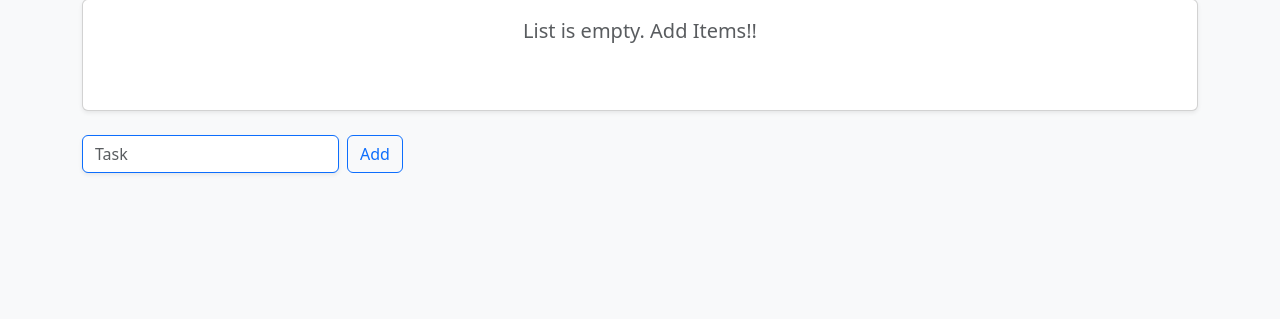
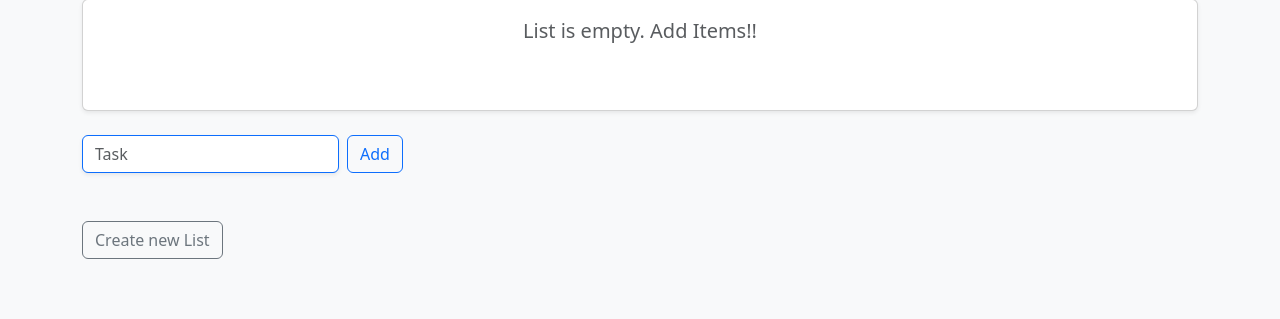
Before and after one commit to dwaynxz/flask-todo-list-v1, a Flask app: page / in a window 1280 px wide. Shown: the part 275-594 px from the top of the page. Run offline with Flask 3, Linux system fonts and the light colour scheme.

Commit message:
feat: add new route for new list

```diff
--- a/Todo/main.py
+++ b/Todo/main.py
@@ -10,6 +10,9 @@ class TodoList:
         if len(self.list) == 0:
             return True
 
+    def new_list(self):
+        self.list.clear()
+
     def __repr__(self):
         return f"Todo List: {self.list}"
 
--- a/Todo/routes.py
+++ b/Todo/routes.py
@@ -19,3 +19,9 @@ def add():
         todo.add(task)
         flash ("Task added", category="success")
         return redirect("/")
+
+@app.route("/new", methods=["POST"])
+def new():
+    todo.new_list()
+    flash("New To-Do list created", "success")
+    return redirect("/home")
--- a/Todo/templates/homepage.html
+++ b/Todo/templates/homepage.html
@@ -50,6 +50,11 @@
         </label>
         <button type="submit" class="btn btn-outline-primary"> Add </button>
     </form>
+    <br>
+    <br>
+    <form action="/new" method="POST">
+        <button type="submit" class="btn btn-outline-secondary">Create new List</button>
+    </form>
 </main>
 </body>
 </html>
```
